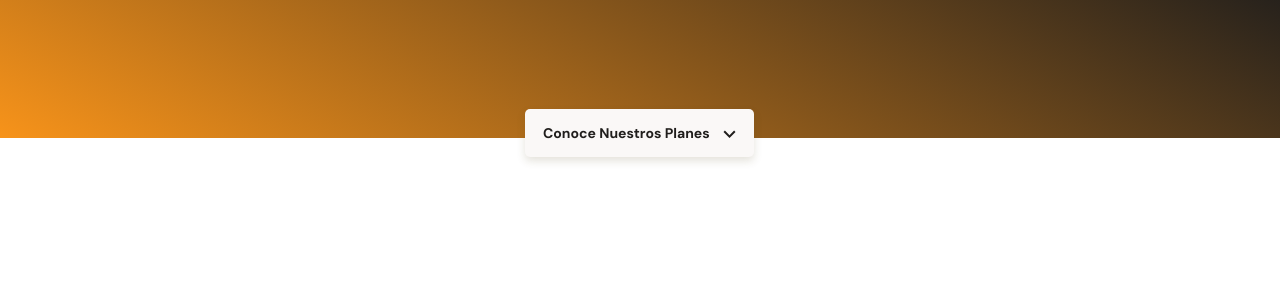
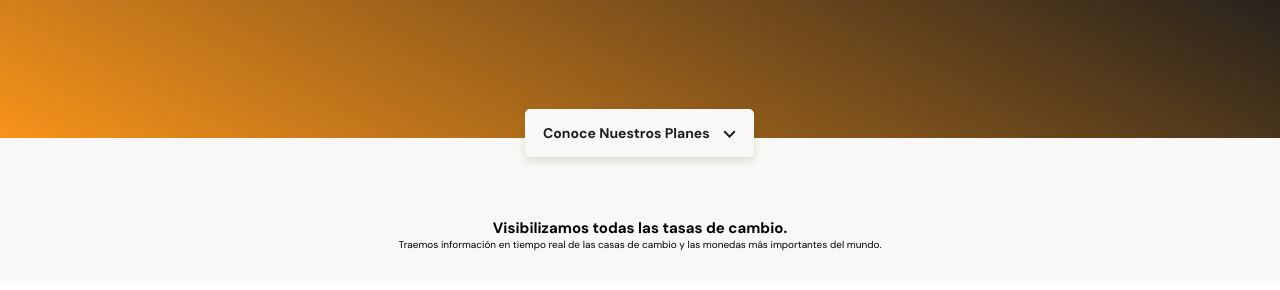
Before and after one commit to sayroback/ResponsiveDesign, a plain HTML site: page index.html in a window 1280 px wide. Shown: the part 196-486 px from the top of the page. Drawn offline with Linux system fonts and the light colour scheme.

Commit message:
Estructura base de la sección de intercambio

```diff
--- a/index.html
+++ b/index.html
@@ -27,8 +27,21 @@
         ></a>
       </div>
     </header>
+
     <main>
-      <section></section>
+      <section class="main-exchange-container">
+        <div class="backgroundImg"></div>
+        <div class="main-exchange-container--title">
+          <h2>Visibilizamos todas las tasas de cambio.</h2>
+          <p>
+            Traemos información en tiempo real de las casas de cambio y las
+            monedas más importantes del mundo.
+          </p>
+        </div>
+        <section class="main-table-container">
+          <div></div>
+        </section>
+      </section>
       <section></section>
       <section></section>
       <section></section>
--- a/styles.css
+++ b/styles.css
@@ -74,7 +74,7 @@ header img {
 }
 
 .header--title-container .header--button {
-  position: absolute; /* Nos permite usar top down left right*/
+  position: absolute; /* Nos permite usar top bottom left right*/
   left: calc(50% - 115px);
   top: 270px;
   display: block;
@@ -100,3 +100,23 @@ header img {
   margin-left: 10px;
   background-image: url(assets/icon/arrow-menu.svg);
 }
+
+main {
+  width: 100%;
+  height: auto;
+  background-color: var(--off-white);
+}
+.main-exchange-container {
+  width: 100%;
+  height: auto;
+  padding-top: 80px;
+  padding-bottom: 30px;
+  text-align: center;
+}
+
+.main-exchange-container--title {
+  width: 90%;
+  min-width: 288px;
+  max-width: 900px;
+  margin: 0 auto;
+}
```
